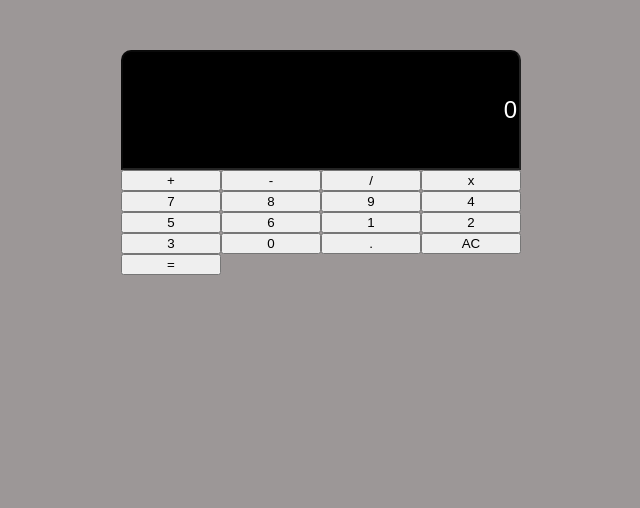
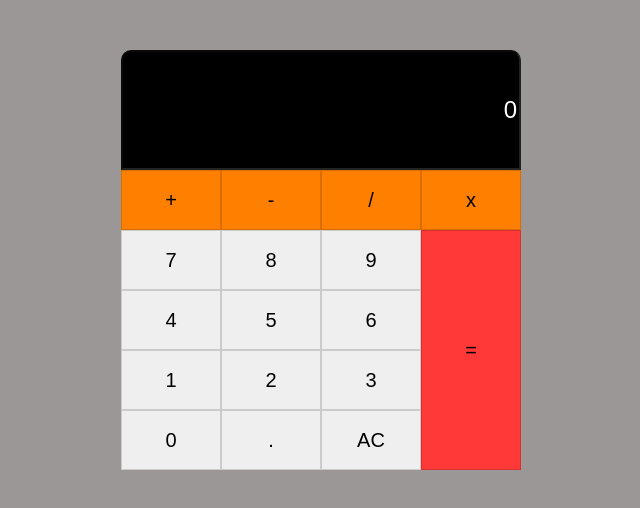
Before and after one commit to Tairlann/myFirstCalculator, a plain HTML site: page index.html in a window 1280 px wide. Shown: the whole page, without its empty margins (319-959 px from the left). Drawn offline with Linux system fonts and the light colour scheme.

Commit message:
set style to html(buttons) : 1. set to all 'button' min-height, font-size and border. 2. set to 'button.equal' position in the grid structure, and set background. 3. set to 'button.operator' background.

```diff
--- a/styles/styles.css
+++ b/styles/styles.css
@@ -23,3 +23,16 @@ body {
   border-top-right-radius: 10px;
   color: white;
 }
+button {
+  min-height: 60px;
+  font-size: 20px;
+  border: 1px solid rgba(0, 0, 0, 0.151);
+}
+.equal {
+  grid-column: 4;
+  grid-row: 2 / 6;
+  background-color: rgb(255, 56, 56);
+}
+.operator {
+  background-color: rgb(255, 128, 0);
+}
```
